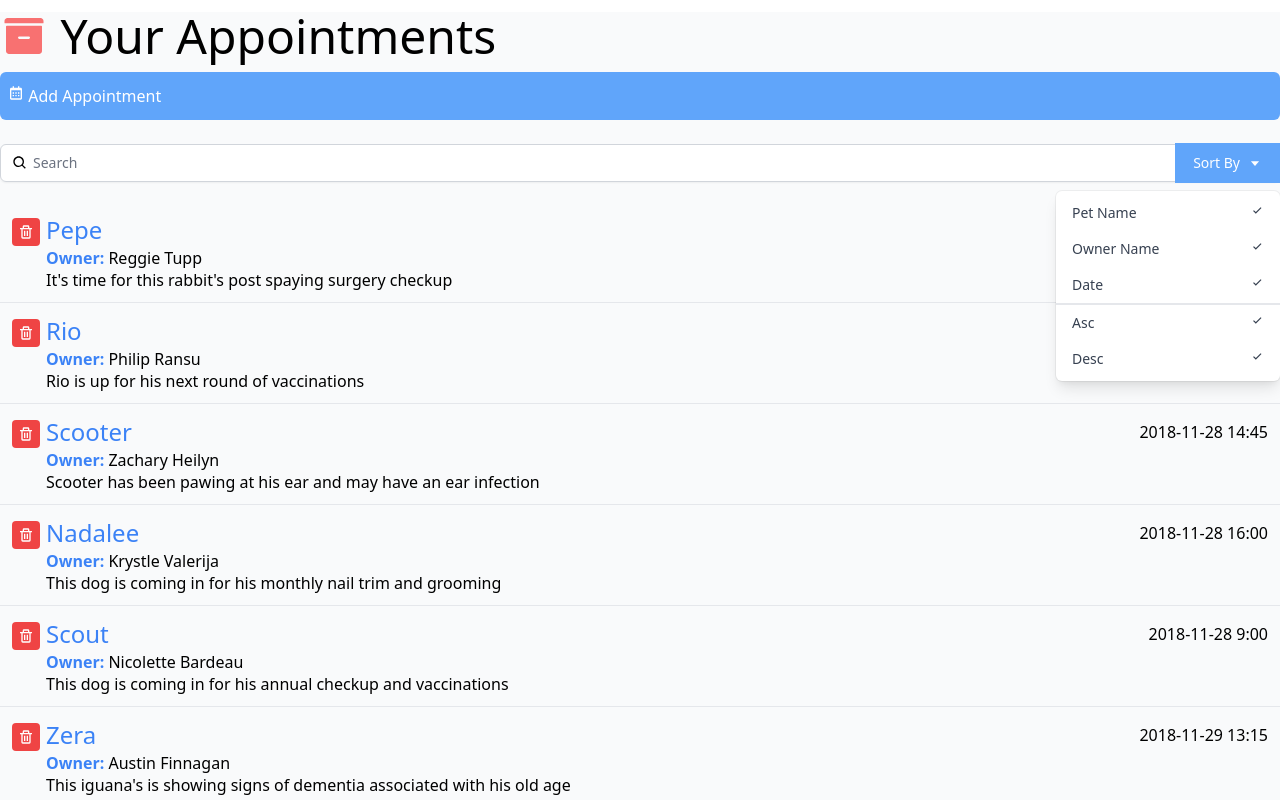
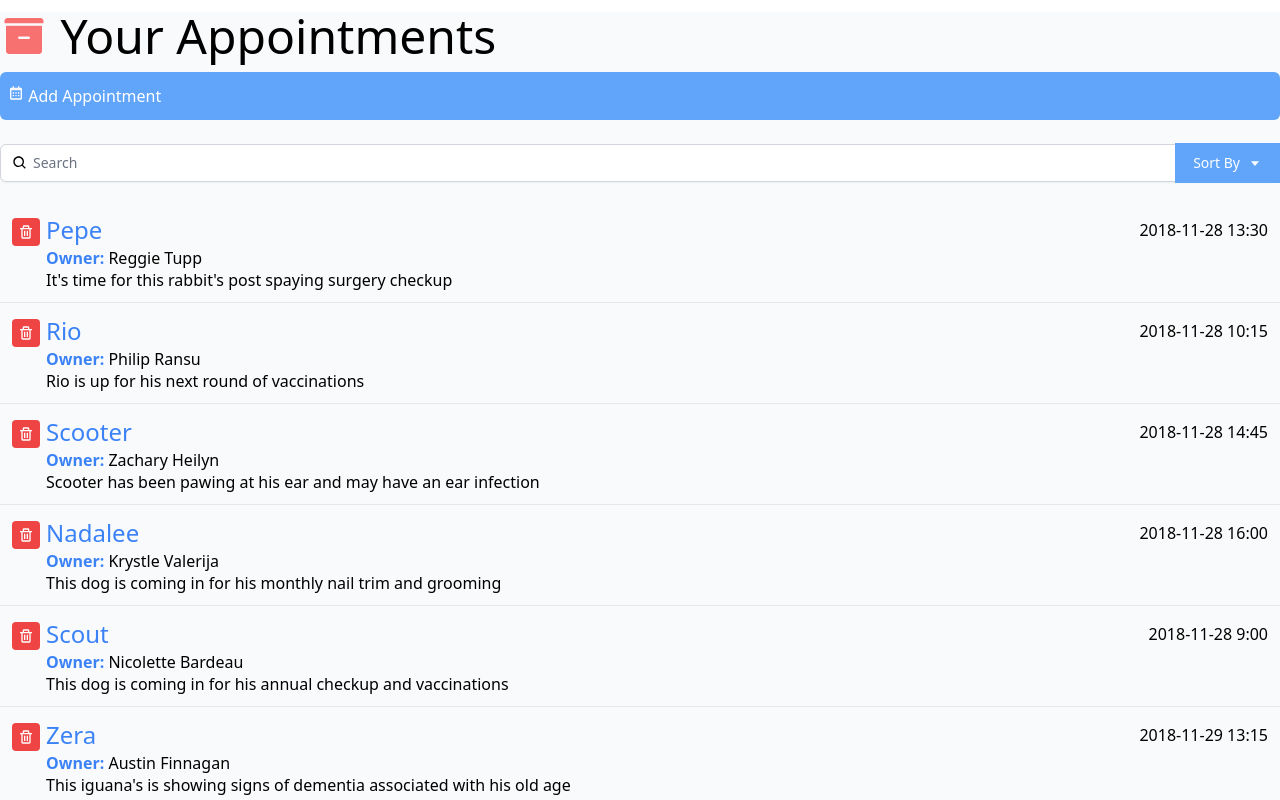
Before and after one commit to Elmabi/appointment-interface, a React (Create React App) app: page / in a window 1280 px wide. Shown: the top 800 px of the page. Built offline with nearby package versions, Linux system fonts and the light colour scheme.

Commit message:
Add toggleSort and setToggleSort
Enable the SortBy button to toggle to SortBy menu

```diff
--- a/src/components/Search.js
+++ b/src/components/Search.js
@@ -1,6 +1,10 @@
+import { useReducer } from "react";
 import { BiSearch, BiCaretDown, BiCheck } from "react-icons/bi";
 
-const DropDown = () => {
+const DropDown = ({ toggle }) => {
+  if (!toggle) {
+    return null;
+  }
   return (
     <div
       className="origin-top-right absolute right-0 mt-2 w-56
@@ -48,6 +52,11 @@ const DropDown = () => {
 };
 
 const Search = () => {
+  let [toggleSort, setToggleSort] = useReducer(
+    (toggleSort) => !toggleSort,
+    false
+  );
+
   return (
     <div className="py-5">
       <div className="mt-1 relative rounded-md shadow-sm">
@@ -71,10 +80,11 @@ const Search = () => {
               id="options-menu"
               aria-haspopup="true"
               aria-expanded="true"
+              onClick={setToggleSort}
             >
               Sort By <BiCaretDown className="ml-2" />
             </button>
-            <DropDown />
+            <DropDown toggle={toggleSort} />
           </div>
         </div>
       </div>
```
